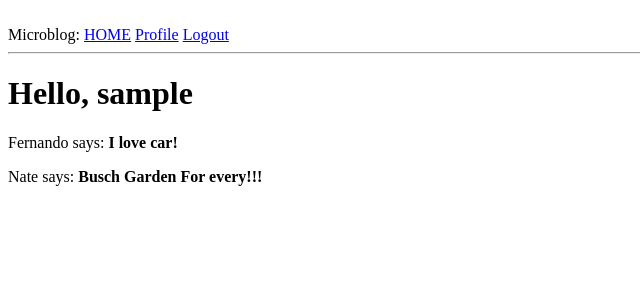
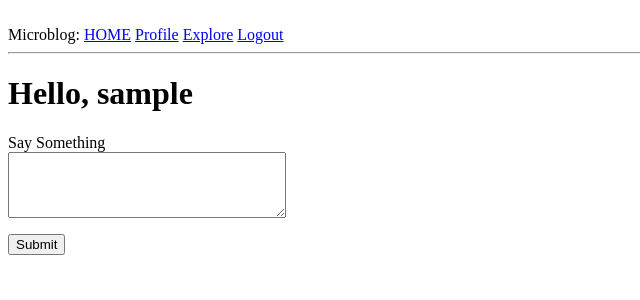
Before and after one commit to MASTERGROOT/MicroBlog, a Flask app: page / in a window 1280 px wide. Shown: the top 300 px of the page, without its empty margins (0-640 px from the left). Run offline with Flask 3, Linux system fonts and the light colour scheme; the visitor is signed in with stand-in values (Sample User, id 1); data comes from the database, SQL or seed files in the repository; data that the repository does not hold is empty; some libraries are stand-ins or nearby versions.

Commit message:
Submission of Blog Posts

```diff
--- a/app/form.py
+++ b/app/form.py
@@ -46,3 +46,7 @@ class EditProfileForm(FlaskForm):
 
 class EmptyForm(FlaskForm):
     submit = SubmitField('Submit')
+
+class PostForm(FlaskForm):
+    post = TextAreaField('Say Something', validators=[DataRequired(), Length(min=1, max=140)])
+    submit = SubmitField('Submit')
--- a/app/routes.py
+++ b/app/routes.py
@@ -1,28 +1,34 @@
 from app import app, db, errors
 from flask import render_template, flash, redirect, url_for, request
 from urllib.parse import urlsplit
-from app.form import LoginForm, Registration, EditProfileForm, EmptyForm
+from app.form import LoginForm, Registration, EditProfileForm, EmptyForm, PostForm
 from flask_login import current_user, login_user, logout_user, login_required
 import sqlalchemy as sa
-from app.models import User
+from app.models import User, Post
 from datetime import datetime, timezone
 
-@app.route("/")
-@app.route('/index')
+@app.route("/", methods=["GET", "POST"])
+@app.route('/index', methods=["GET", "POST"])
 @login_required
 def index():
-    user = {'username': 'Goody'}
-    posts = [
-        {
-            'author': {'username': 'Fernando'},
-            'body': "I love car!"
-        },
-        {
-            'author': {'username': 'Nate'},
-            'body': "Busch Garden For every!!!"
-        }
-    ]
-    return render_template('index.html', title="Home Page", posts=posts)
+    form = PostForm()
+    if form.validate_on_submit():
+        post = Post(body= form.post.data, author=current_user)
+        db.session.add(post)
+        db.session.commit()
+        flash("Post succeeded")
+        return redirect(url_for('index'))
+    page = request.args.get('page', 1, type=int)
+    posts = db.paginate(current_user.following_posts(), page=page, per_page=app.config['POST_PER_PAGE'], error_out=False).items
+    return render_template('index.html', title="Home Page", posts=posts, form=form)
+
+@app.route("/explore")
+@login_required
+def explore():
+    page = request.args.get('page', 1, type=int)
+    query = sa.select(Post).order_by(Post.timestamp.desc())
+    posts = db.paginate(query, page=page, per_page=app.config['POST_PER_PAGE'], error_out=False).items
+    return render_template('index.html', title="Explore", posts=posts)
 
 @app.route('/login', methods=['GET', 'POST'])
 def login():
--- a/app/templates/index.html
+++ b/app/templates/index.html
@@ -2,9 +2,21 @@
 
 {% block content %}
     <h1>Hello, {{current_user.username}}</h1>
-
+    {% if form %}
+    <form action="" method="post">
+        {{form.hidden_tag()}}
+        <p>
+            {{form.post.label}}<br>
+            {{form.post(cols=32, rows=4)}}<br>
+            {% for erroe in form.post.errors %}
+            <span style="color: red;">{{error}}</span>
+            {% endfor %}
+        </p>
+        <p>{{form.submit()}}</p>
+    </form>
+    {% endif %}
     {% for post in posts %}
-    <div><p>{{post.author.username}} says: <b>{{post.body}}</b></p></div>
+        {% include "_post.html" %}
     {% endfor %}
 
 {% endblock  %}
--- a/app/templates/layout.html
+++ b/app/templates/layout.html
@@ -17,6 +17,7 @@
             <a href="{{ url_for('login') }}">Login</a>
             {% else %}
             <a href="{{ url_for('user', username=current_user.username) }}">Profile</a>
+            <a href="{{ url_for('explore') }}">Explore</a>
             <a href="{{ url_for('logout') }}">Logout</a>
             {% endif %}
         </div>
--- a/config.py
+++ b/config.py
@@ -11,3 +11,4 @@ class Config:
     MAIL_USERNAME = os.environ.get('MAIL_USERNAME')
     MAIL_PASSWORD = os.environ.get('MAIL_PASSWORD')
     ADMINS = ['vivitachaigood@hotmail.com']
+    POST_PER_PAGE = 3
```
Also changed, not shown: app/templates/_post.html (+5 -2 lines).
